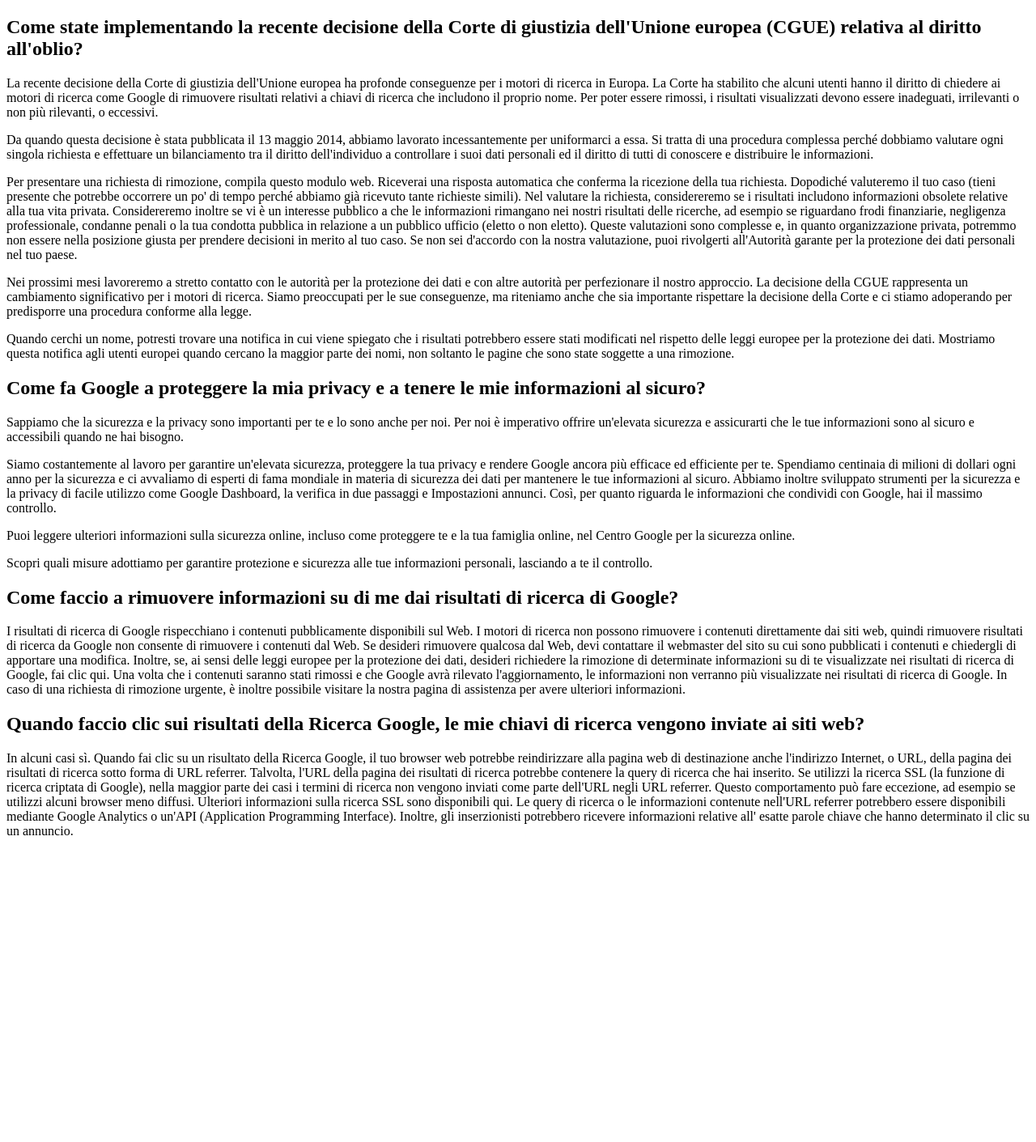
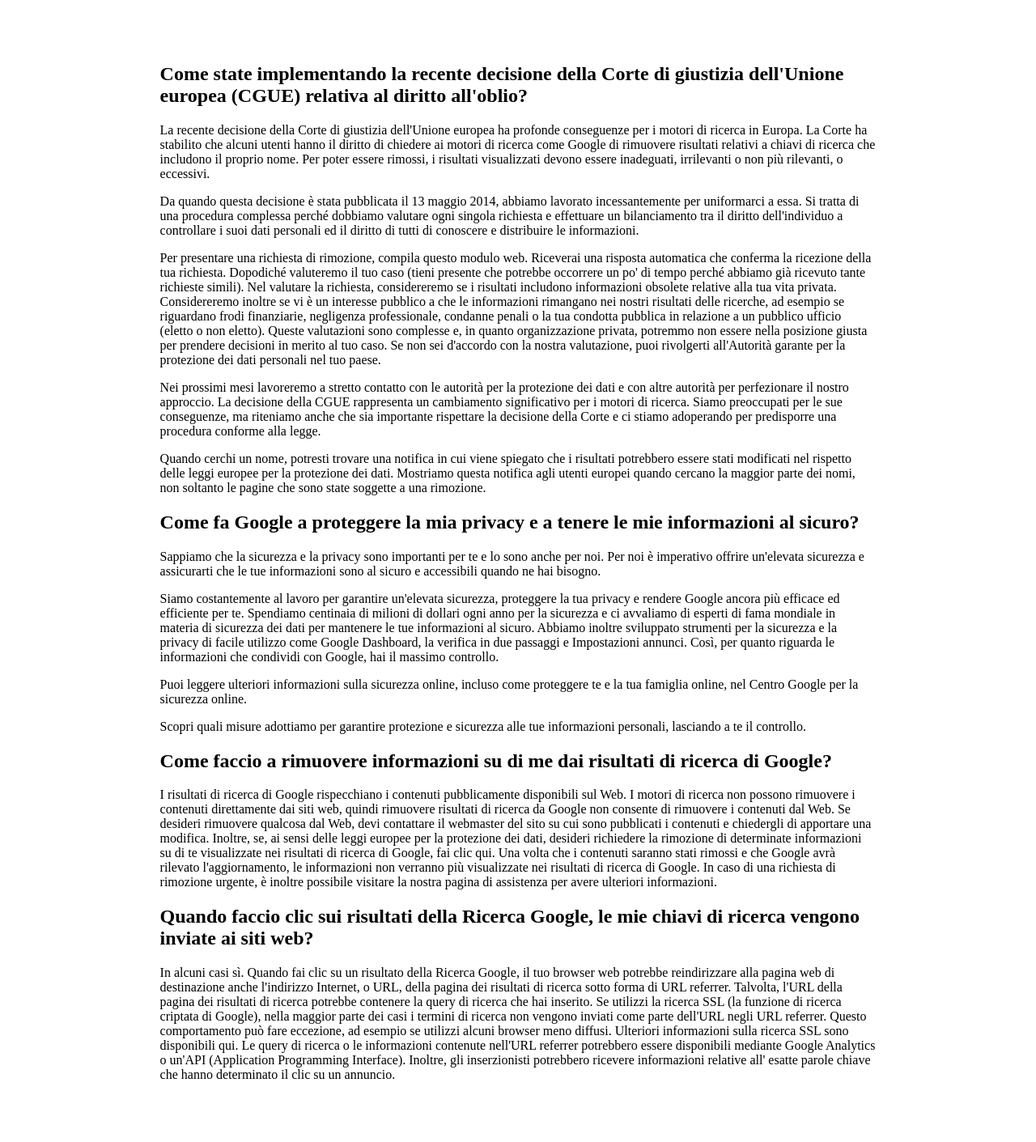
Before and after one commit to XanderGale/php-google-faq, a PHP site: page / in a window 1280 px wide. Shown: the whole page at 81% size. Before the commit the page ends 1032 px from the top, so only its background shows below. Run offline with PHP 8.4, Linux system fonts and the light colour scheme.

Commit message:
done php part, need restyling and header+footer

```diff
--- a/index.php
+++ b/index.php
@@ -43,6 +43,8 @@
     <meta http-equiv="X-UA-Compatible" content="IE=edge">
     <meta name="viewport" content="width=device-width, initial-scale=1.0">
     <title>Google Faqs</title>
+
+    <link rel="stylesheet" href="style.css">
 </head>
 <body>
     <header>
@@ -50,12 +52,14 @@
     </header>
 
     <main>
-        <?php foreach($faqs as $faq) { ?>
-            <h2> <?php echo $faq['question'] ?> </h2>
-            <?php foreach($faq['answers'] as $answer ) { ?>
-                <p> <?php echo $answer ?> </p>
+        <div class="container">
+            <?php foreach($faqs as $faq) { ?>
+                <h2> <?php echo $faq['question'] ?> </h2>
+                <?php foreach($faq['answers'] as $answer ) { ?>
+                    <p> <?php echo $answer ?> </p>
+                <?php } ?>
             <?php } ?>
-        <?php } ?>
+        </div>
     </main>
 
     <footer>
--- /dev/null
+++ b/style.css
@@ -0,0 +1,5 @@
+.container{
+    width: 70%;
+    padding: 50px;
+    margin: auto;
+}
```
